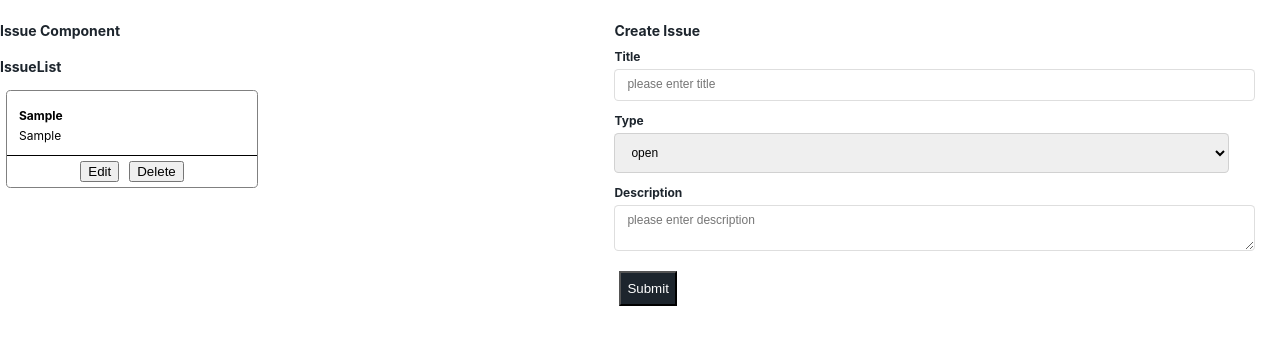
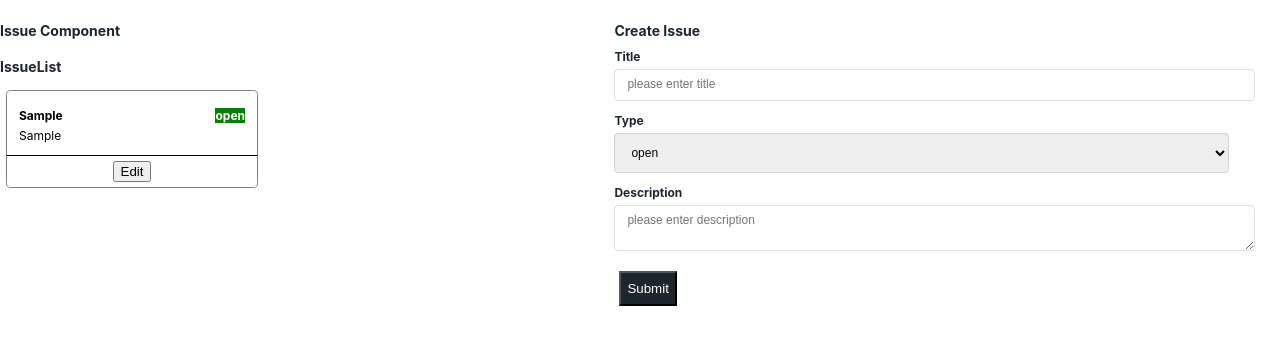
Before and after one commit to rakeshcheekatimala/react-app-issue-tracker, a React (Create React App) app: page / in a window 1280 px wide. Both pictures are taken after typing "Sample", "Sample" into the empty fields and a click on the button "Submit". Shown: the top 344 px of the page. Built offline with nearby package versions, Linux system fonts and the light colour scheme.

Commit message:
:thumbsup: commit for Css related to the cards status on the card

```diff
--- a/src/components/IssueList/index.js
+++ b/src/components/IssueList/index.js
@@ -23,13 +23,15 @@ class IssueList extends PureComponent {
       return (
         <div className="card" key={issue.id}>
           <div className="content">
-            <div className="header">{issue.title}</div>
+            <div className="header">
+              {issue.title}
+              <span className={"status " + issue.type}>{issue.type}</span>
+            </div>
             <div>{issue.description}</div>
           </div>
 
           <div className="action-group">
             <button onClick={() => this.onEdit(issue.id)}>Edit</button>
-            <button>Delete</button>
           </div>
         </div>
       );
--- a/src/components/IssueList/styles.css
+++ b/src/components/IssueList/styles.css
@@ -31,3 +31,17 @@ button {
   font-weight: 700;
   margin: 5px 0px;
 }
+
+.status {
+  float: right;
+  color: #fff;
+}
+.status.close {
+  background: red;
+}
+.status.open {
+  background: green;
+}
+.status.reopen {
+  background: rgb(69, 69, 238);
+}
```
